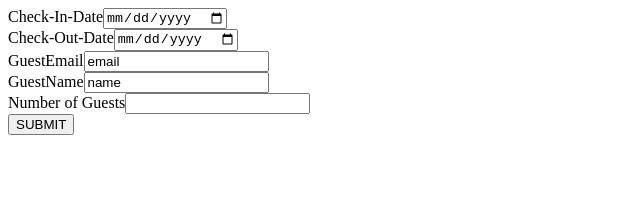
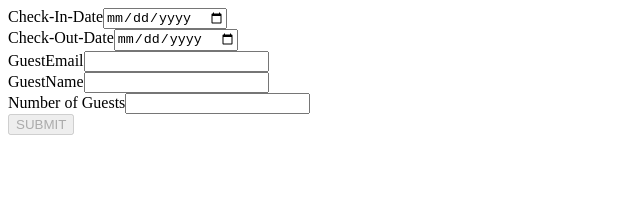
Before and after one commit to Rajkrithika/Hotel-Reservation-App, an Angular app: page /form in a window 1280 px wide. Shown: the top 204 px of the page, without its empty margins (0-640 px from the left). Built offline with nearby package versions, Linux system fonts and the light colour scheme.

Commit message:
Toggle html button

```diff
--- a/src/app/reservation-form/reservation-form.component.html
+++ b/src/app/reservation-form/reservation-form.component.html
@@ -26,7 +26,7 @@
     </div>
 
 
-    <button type="submit">SUBMIT</button>
+    <button type="submit" [disabled]="reservationForm.invalid">SUBMIT</button>
 
 
 </form>
--- a/src/app/reservation-form/reservation-form.component.ts
+++ b/src/app/reservation-form/reservation-form.component.ts
@@ -16,8 +16,8 @@ export class ReservationFormComponent implements OnInit {
     this.reservationForm = this.FormBuilder.group ({
       checkInDate: ['', Validators.required],
       checkOutDate: ['', Validators.required],
-      guestEmail: ['email', [Validators.required, Validators.email]],
-      guestName: ['name', Validators.required],
+      guestEmail: ['', [Validators.required, Validators.email]],
+      guestName: ['', Validators.required],
       numberOfGuests: ['', [Validators.required, Validators.min(1)]]
     })
   }
```
